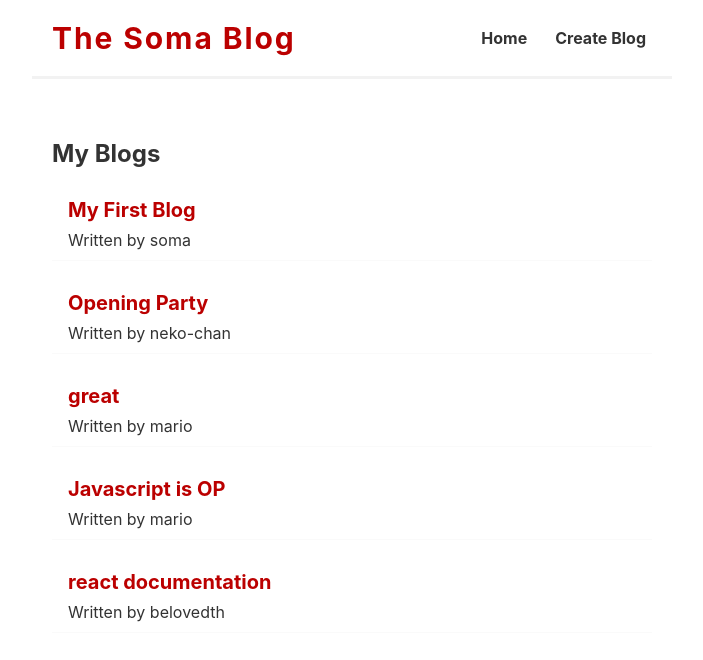
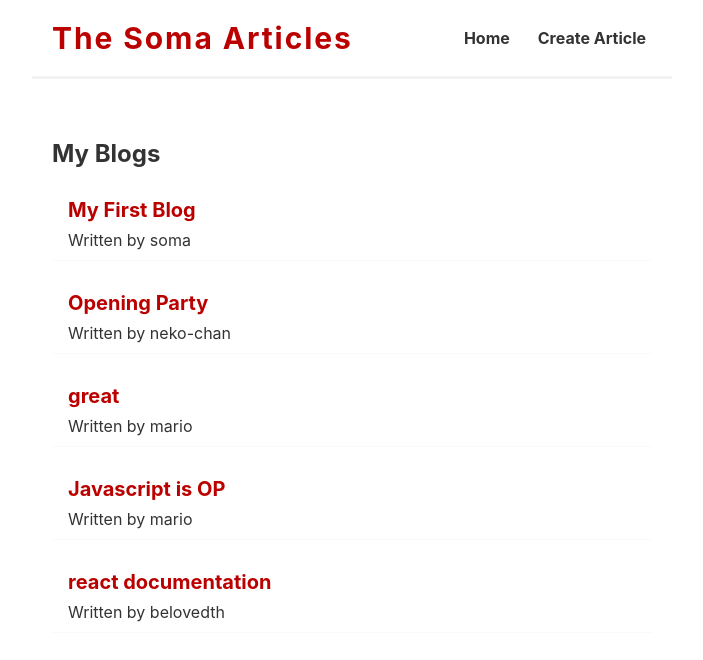
Before and after one commit to B-lovedth/React-Training, a React (Create React App) app: page / in a window 1280 px wide. Shown: the top 660 px of the page, without its empty margins (288-991 px from the left). Built offline with nearby package versions, Linux system fonts and the light colour scheme; data requests are answered from the project's data file; the HTML template or start-up script is replaced by a standard one.

Commit message:
changed blog to article

```diff
--- a/src/Navbar.js
+++ b/src/Navbar.js
@@ -4,10 +4,10 @@ import { Link } from 'react-router-dom'
 const Navbar = () => {
   return (
     <nav className="navbar">
-        <h1>The Soma Blog</h1>
+        <h1>The Soma Articles</h1>
         <div className="links">
             <Link to="/">Home</Link>
-            <Link to="/create" className=''>Create Blog</Link>
+            <Link to="/create" className=''>Create Article</Link>
         </div>
     </nav>
   )
```
